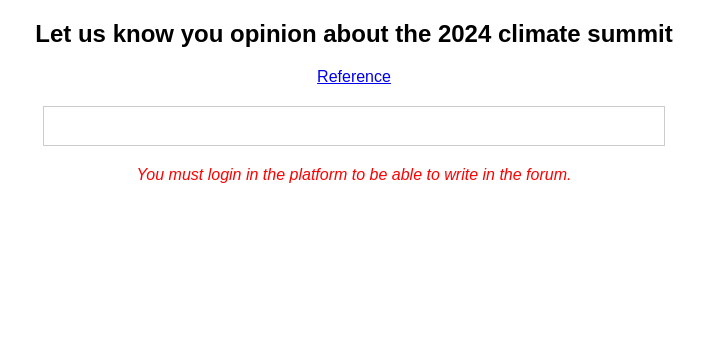
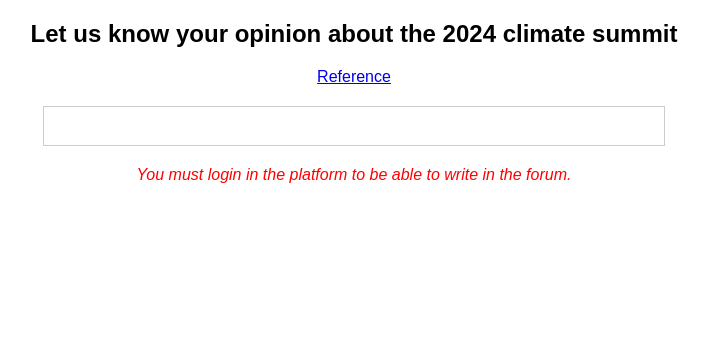
Before and after one commit to guilleCS01/TFG_web_insegura, a PHP site: page /forum.php in a window 1280 px wide. Shown: the part 112-452 px from the top of the page, without its empty margins (286-995 px from the left). Run offline with PHP 8.4, Linux system fonts and the light colour scheme.

Commit message:
errata corregida

```diff
--- a/forum.php
+++ b/forum.php
@@ -42,7 +42,7 @@ if (isset($_GET['id'])) {
         <h1>Debate Forum</h1>
     </header>
     <div class="pregunta">
-        <h2><b>Let us know you opinion about the 2024 climate summit</b></h2>
+        <h2><b>Let us know your opinion about the 2024 climate summit</b></h2>
         <a href="https://www.theclimategroup.org/us-climate-action-summit-2024">Reference</a>
     </div>
     <div id="messages">
```
